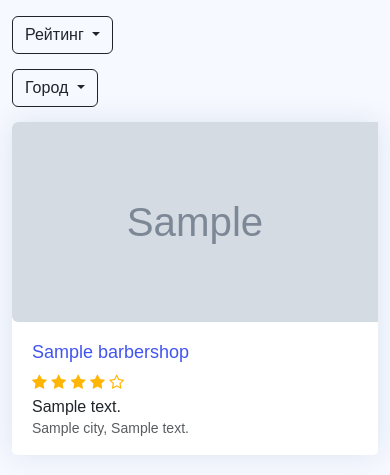
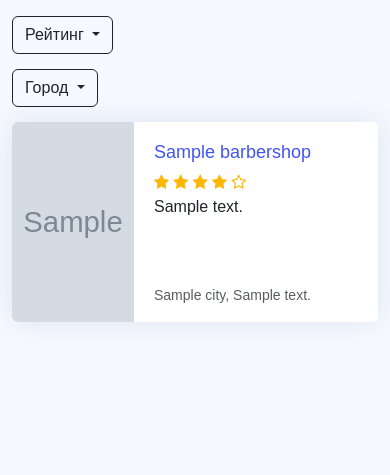
Before and after one commit to Scrouly/Information-system-Barbershop, a Django app: page / in a window 390 px wide. Shown: the part 134-609 px from the top of the page. Run offline with Django 4.2, Linux system fonts and the light colour scheme; tables that the repository leaves empty hold one stand-in row (values such as "Sample post"); grey boxes marked "Sample" are stand-in pictures; some libraries are stand-ins or nearby versions.

Commit message:
feat: add width for picture on intex page

```diff
--- a/salon/templates/salon/detail.html
+++ b/salon/templates/salon/detail.html
@@ -48,7 +48,7 @@
                             {% if barbershop %}
 
 
-                                <div class="col-xxl-12 col-xl-12">
+                                <div class="col-xxl-12 col-xl-12" >
                                     <div class="card mb-3">
                                         <div class="row">
                                             <div class="col-md-12">
--- a/salon/templates/salon/index.html
+++ b/salon/templates/salon/index.html
@@ -46,12 +46,14 @@
                                     <span class="caret"></span></button>
                                 <ul class="dropdown-menu">
                                     <li class="text-center"><a href="
+
                                             {% url 'index' %}{% if sorted_filter %}?sorted={{ sorted_filter }}{% endif %}">Все</a>
                                     </li>
                                     {% for barbershop_city in city %}
                                         <hr>
                                         <li class="text-center"><a
-                                                href="{% url 'index' %}?city={{ barbershop_city.name }}{% if sorted_filter %}&sorted={{ sorted_filter }}{% endif %}">{{ barbershop_city.name }}</a>
+                                                href="{% url 'index' %}?city=
+                                                        {{ barbershop_city.name }}{% if sorted_filter %}&sorted={{ sorted_filter }}{% endif %}">{{ barbershop_city.name }}</a>
                                         </li>
                                     {% endfor %}
                                 </ul>
@@ -66,16 +68,17 @@
                 {% if barbershops %}
 
                     {% for barbershop in barbershops %}
-                        <div class="col-xxl-12 col-xl-12">
+                        <div class="col-12 col-12">
                             <div class="card mb-3">
                                 <div class="row g-0">
-                                    <div class="col-md-4">
+                                    <div class="col-4">
                                         {#                                        width="80"#}
                                         {#                                            height="80"#}
                                         <img src="/media/{{ barbershop.main_photo }}"
-                                             alt='{{ barbershop.name }}' class="img-fluid rounded-start barbershop-img">
+                                             alt='{{ barbershop.name }}' class="img-fluid rounded-start barbershop-img"
+                                             style="width: 400px; height: 200px">
                                     </div>
-                                    <div class="col-md-8">
+                                    <div class="col-8">
                                         <div class="card-body">
                                             <h5 class="card-title"><a
                                                     href="{% url 'detail' barbershop.pk %}">{{ barbershop.name }}</a>
@@ -108,13 +111,12 @@
 
                             </div>
                         </div>
-                        </div>
                     {% endfor %}
 
                 {% else %}
                     <p>No barbershops are available.</p>
                 {% endif %}
-        </div>
+            </div>
         </div>
     </section>
 {% endblock %}
```
